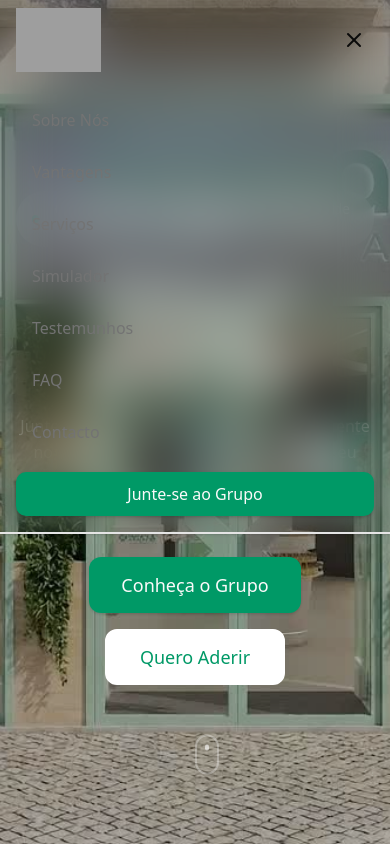
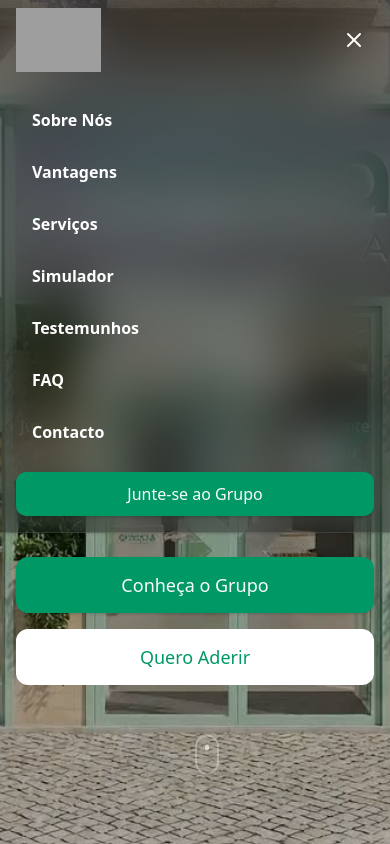
Before and after one commit to jnassula/grupo-nossa-farmacia, a Next.js app: page / in a window 390 px wide. Both pictures are taken after a click on the button 354 px from the left and 40 px from the top of the page. Shown: the top 844 px of the page. Built offline with nearby package versions, Linux system fonts and the light colour scheme; grey boxes are pictures that could not be loaded.

Commit message:
style: melhora navbar, hero e overlay em mobile
- Navbar: dropdown glass blur, menus bold com shadow
- Hero: altura 100dvh, botões full-width alinhados com cards
- Overlay unificado no VideoSection, sem divisões entre secções

```diff
--- a/components/sections/about.tsx
+++ b/components/sections/about.tsx
@@ -8,7 +8,7 @@ import { content } from "@/lib/content";
 
 export function About() {
   return (
-    <AnimatedSection id="about" className="bg-black/30 text-white">
+    <AnimatedSection id="about" className="text-white">
       <div className="max-w-7xl mx-auto">
         <motion.div
           initial="hidden"
--- a/components/sections/advantages.tsx
+++ b/components/sections/advantages.tsx
@@ -16,7 +16,7 @@ export function Advantages() {
   };
 
   return (
-    <AnimatedSection id="advantages" className="bg-black/30 text-white relative">
+    <AnimatedSection id="advantages" className="text-white relative">
       <div className="relative max-w-7xl mx-auto">
         <motion.div
           initial="hidden"
--- a/components/sections/hero.tsx
+++ b/components/sections/hero.tsx
@@ -17,9 +17,8 @@ export function Hero() {
   };
 
   return (
-    <section className="relative min-h-screen flex items-center justify-center">
-      <div className="absolute inset-0 bg-black/30" />
-      <div className="relative z-10 max-w-7xl mx-auto px-4 md:px-6 lg:px-8 pt-24 pb-16">
+    <section className="relative h-[100dvh] flex items-center justify-center">
+      <div className="relative max-w-7xl mx-auto px-4 md:px-6 lg:px-8 pt-24 pb-16">
         <motion.div
           variants={staggerContainer}
           initial="hidden"
@@ -46,12 +45,12 @@ export function Hero() {
 
           <motion.div
             variants={fadeInUp}
-            className="flex flex-col sm:flex-row items-center justify-center gap-4"
+            className="flex flex-col sm:flex-row items-center justify-center gap-4 w-full sm:w-auto"
           >
             <Button
               size="lg"
               onClick={() => handleNavScroll("#about")}
-              className="min-w-[180px]"
+              className="w-full sm:w-auto sm:min-w-[180px]"
             >
               {content.hero.ctaPrimary}
             </Button>
@@ -59,7 +58,7 @@ export function Hero() {
               variant="outline"
               size="lg"
               onClick={() => handleNavScroll("#contact")}
-              className="min-w-[180px] border-2 border-white bg-white text-primary hover:bg-white/90"
+              className="w-full sm:w-auto sm:min-w-[180px] border-2 border-white bg-white text-primary hover:bg-white/90"
             >
               {content.hero.ctaSecondary}
             </Button>
--- a/components/sections/navbar.tsx
+++ b/components/sections/navbar.tsx
@@ -45,9 +45,11 @@ export function Navbar() {
       transition={{ duration: 0.5, ease: [0.22, 1, 0.36, 1] }}
       className={cn(
         "fixed top-0 left-0 right-0 z-50 transition-all duration-300",
-        scrolled || mobileOpen
-          ? "bg-background/80 backdrop-blur-xl border-b border-border/50 shadow-sm"
-          : "bg-transparent"
+        mobileOpen
+          ? "bg-black/30 backdrop-blur-xl border-b border-white/10 shadow-sm"
+          : scrolled
+            ? "bg-background/80 backdrop-blur-xl border-b border-border/50 shadow-sm"
+            : "bg-transparent"
       )}
     >
       <nav className="max-w-7xl mx-auto px-4 md:px-6 lg:px-8">
@@ -99,7 +101,7 @@ export function Navbar() {
               onClick={() => setMobileOpen(!mobileOpen)}
               className={cn(
                 "lg:hidden p-2 rounded-lg transition-colors",
-                scrolled || mobileOpen ? "hover:bg-muted text-foreground" : "text-white hover:bg-white/10"
+                mobileOpen ? "text-white hover:bg-white/10" : scrolled ? "hover:bg-muted text-foreground" : "text-white hover:bg-white/10"
               )}
               aria-label={mobileOpen ? "Fechar menu" : "Abrir menu"}
             >
@@ -117,7 +119,7 @@ export function Navbar() {
             animate={{ opacity: 1, height: "auto" }}
             exit={{ opacity: 0, height: 0 }}
             transition={{ duration: 0.3, ease: [0.22, 1, 0.36, 1] }}
-            className="lg:hidden bg-background/95 backdrop-blur-xl border-b border-border/50 overflow-hidden"
+            className="lg:hidden overflow-hidden"
           >
             <div className="px-4 py-4 space-y-1">
               {navLinks.map((link) => (
@@ -125,7 +127,7 @@ export function Navbar() {
                   key={link.href}
                   href={link.href}
                   onClick={(e) => handleNavClick(e, link.href)}
-                  className="block px-4 py-3 text-base font-medium text-muted-foreground hover:text-foreground hover:bg-muted/50 rounded-lg transition-colors"
+                  className="block px-4 py-3 text-base font-bold text-white hover:text-primary hover:bg-white/10 rounded-lg transition-colors"
                 >
                   {link.label}
                 </Link>
--- a/components/shared/video-section.tsx
+++ b/components/shared/video-section.tsx
@@ -9,6 +9,7 @@ export function VideoSection({ children }: { children: React.ReactNode }) {
   return (
     <div ref={containerRef} className="relative">
       <ScrollVideo containerRef={containerRef} />
+      <div className="absolute inset-0 bg-black/30 z-[1]" />
       <div className="relative z-10">{children}</div>
     </div>
   );
```
